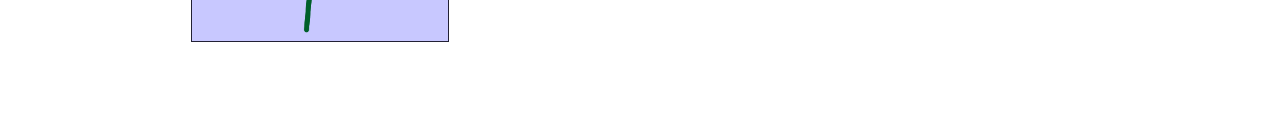
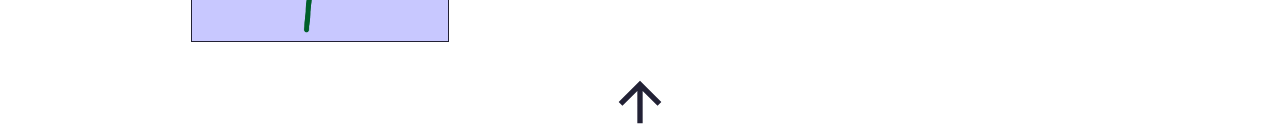
Before and after one commit to danielwestphal/danielwestphal, a React (Create React App) app: page /portfolio in a window 1280 px wide. Shown: the part 768-902 px from the top of the page. Built offline with nearby package versions, Linux system fonts and the light colour scheme.

Commit message:
arrow light mode

```diff
--- a/src/components/ArrowUp.js
+++ /dev/null
@@ -1,9 +0,0 @@
-import "../styles/App.css"
-import ArrowUpwards from '../images/arrow_upward.svg'
-import React from "react"
-
-export default function ArrowUp(props) {
-    return (
-        <img className="arrow" src={ArrowUpwards} alt="Up Arrow"></img>
-    );
-}
--- a/src/pages/Portfolio.js
+++ b/src/pages/Portfolio.js
@@ -3,7 +3,6 @@ import '../styles/App.css'
 import '../styles/Portfolio.css'
 import NavBar from "../components/NavBar"
 import Project from '../components/Project'
-import ArrowUp from "../components/ArrowUp"
 import check from "../images/check.svg"
 import { portfolio } from '../data/portfolio'
 
@@ -84,7 +83,10 @@ export default function Portfolio(props) {
                     </h3>
                 </div>}
             {filtered_portfolio.length !== 0 && <div onClick={() => goTo(nextSection)} style={{ cursor: 'pointer' }}>
-                <ArrowUp />
+                <svg className="uparrow" width="73" height="73" viewBox="0 0 73 73" fill="none" xmlns="http://www.w3.org/2000/svg">
+                    <path d="M12.1673 36.5L16.4561 40.7888L33.459 23.8163L33.459 60.8334L39.5423 60.8334L39.5423 23.8163L56.5148 40.8192L60.834 36.5L36.5007 12.1667L12.1673 36.5Z" />
+                </svg>
+
                 <h3>Return to Top</h3>
             </div>}
 
--- a/src/styles/App.css
+++ b/src/styles/App.css
@@ -90,17 +90,6 @@ b {
   cursor: pointer;
 }
 
-.arrow {
-  margin-left: auto;
-  margin-right: auto;
-  margin-top: 1vw;
-  margin-bottom: auto;
-  display: flex;
-  width: 5vw;
-  height: 5vw;
-  animation: MoveUpDown 3s ease-in-out infinite;
-}
-
 em {
   color :var(--accent);
   font-style: normal;
--- a/src/styles/Portfolio.css
+++ b/src/styles/Portfolio.css
@@ -103,3 +103,15 @@ div.text {
     overflow: hidden;
     display: flex;
 }
+
+svg.uparrow {
+    fill: var(--font-color);
+    margin-left: auto;
+    margin-right: auto;
+    margin-top: 1vw;
+    margin-bottom: auto;
+    display: flex;
+    width: 5vw;
+    height: 5vw;
+    animation: MoveUpDown 3s ease-in-out infinite;
+}
```
Also changed, not shown: src/images/arrow_upward.svg (deleted).
